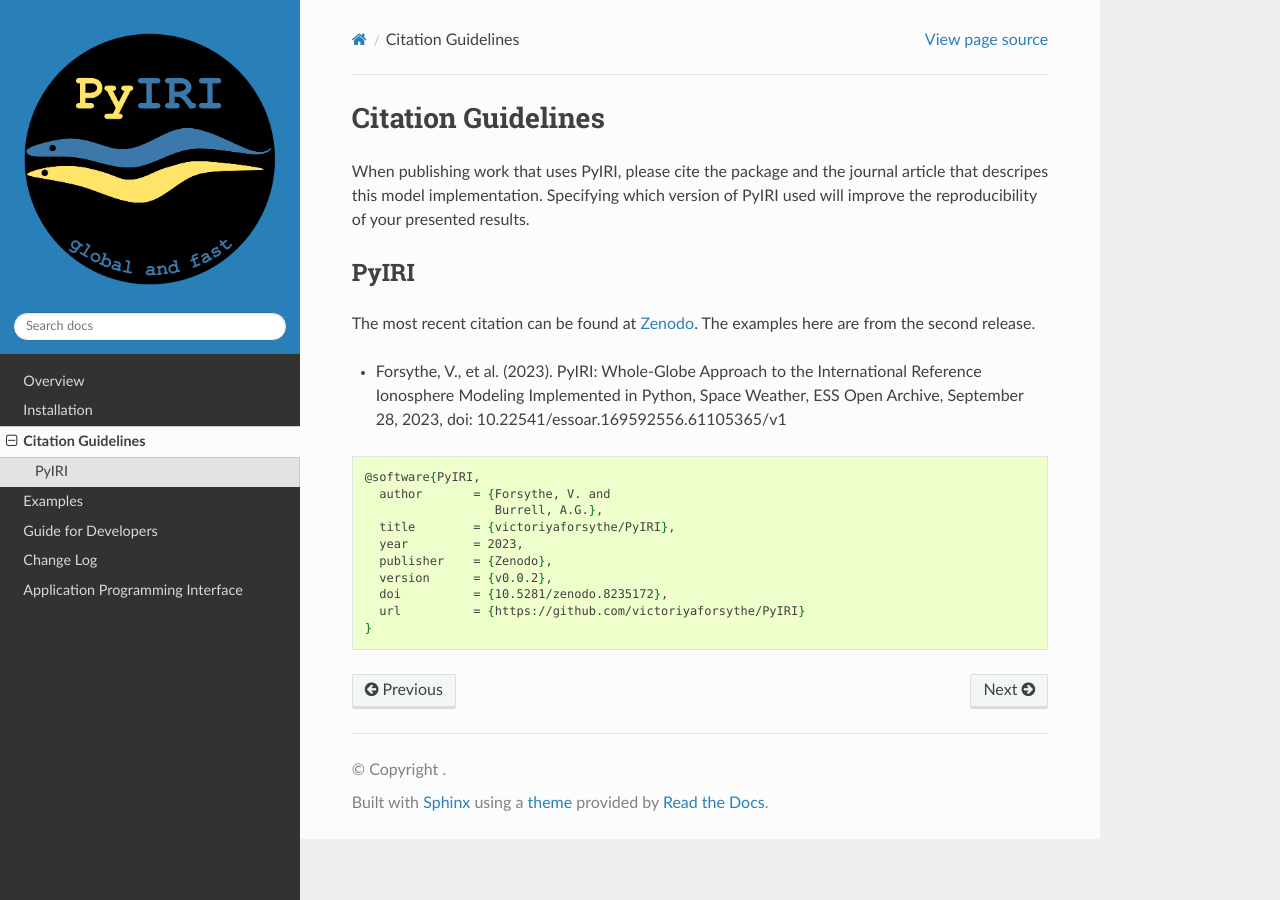
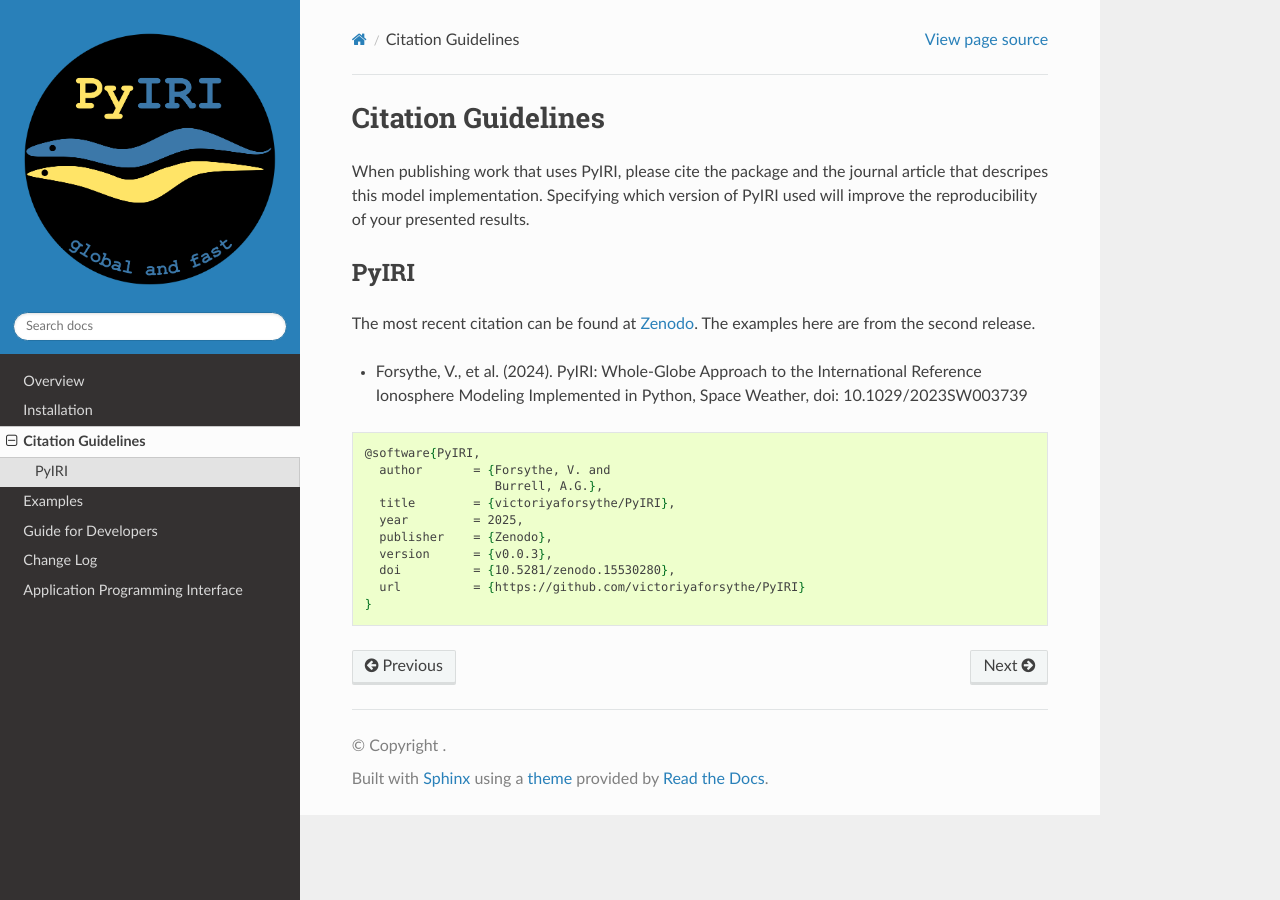
Before and after one commit to victoriyaforsythe/PyIRI, a Sphinx documentation site: the page built from docs/citing.rst, in a window 1280 px wide. Built offline with Sphinx 7.4.7 and the Read the Docs theme 3.1.0, drawn with Linux system fonts in a browser that asks for light colours.

Commit message:
citations updated

```diff
--- a/docs/citing.rst
+++ b/docs/citing.rst
@@ -11,11 +11,11 @@
 The most recent citation can be found at `Zenodo <https://zenodo.org/>`_.  The
 examples here are from the second release.
 
-* Forsythe, V., et al. (2023).
+* Forsythe, V., et al. (2024).
   PyIRI: Whole-Globe Approach to the
   International Reference Ionosphere Modeling Implemented in Python,
-  Space Weather, ESS Open Archive, September 28, 2023,
-  doi: 10.22541/essoar.169592556.61105365/v1
+  Space Weather,
+  doi: 10.1029/2023SW003739
 
 .. code-block:: latex
 
@@ -23,9 +23,9 @@
     author       = {Forsythe, V. and
                     Burrell, A.G.},
     title        = {victoriyaforsythe/PyIRI},
-    year         = 2023,
+    year         = 2025,
     publisher    = {Zenodo},
-    version      = {v0.0.2},
-    doi          = {10.5281/zenodo.8235172},
+    version      = {v0.0.3},
+    doi          = {10.5281/zenodo.15530280},
     url          = {https://github.com/victoriyaforsythe/PyIRI}
   }
```
